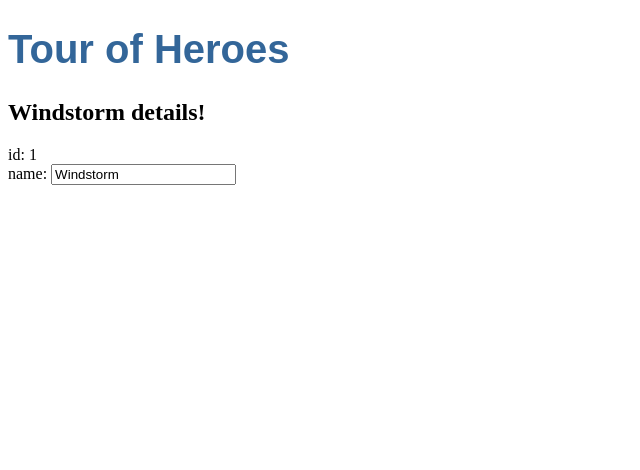
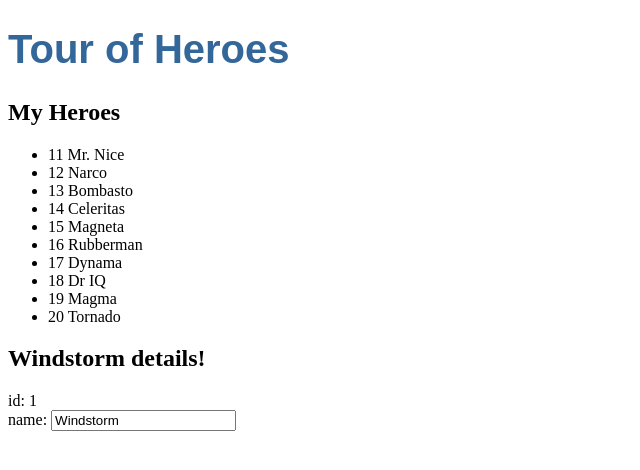
Before and after one commit to contreras-jorgev/angular-test, an Angular app: page / in a window 1280 px wide. Shown: the top 470 px of the page, without its empty margins (0-640 px from the left). Built offline with nearby package versions, Linux system fonts and the light colour scheme.

Commit message:
List heroes with ngFor

```diff
--- a/src/app/app.component.ts
+++ b/src/app/app.component.ts
@@ -5,12 +5,35 @@
   name: string;
 }
 
+const HEROES: Hero[] = [
+  { id: 11, name: 'Mr. Nice' },
+  { id: 12, name: 'Narco' },
+  { id: 13, name: 'Bombasto' },
+  { id: 14, name: 'Celeritas' },
+  { id: 15, name: 'Magneta' },
+  { id: 16, name: 'Rubberman' },
+  { id: 17, name: 'Dynama' },
+  { id: 18, name: 'Dr IQ' },
+  { id: 19, name: 'Magma' },
+  { id: 20, name: 'Tornado' }
+];
+
 @Component({
   selector: 'app-root',
   templateUrl: './app.component.html',
   styleUrls: ['./app.component.css'],
   template: `
   <h1>{{title}}</h1>
+
+<h2>My Heroes</h2>
+
+<ul class="heroes">
+  <li *ngFor="let hero of heroes">
+    <span class="badge">{{hero.id}}</span> {{hero.name}}
+  </li>
+</ul>
+
+
   <h2>{{hero.name}} details!</h2>
   <div><label>id: </label>{{hero.id}}</div>
   <div>
@@ -24,5 +47,6 @@
   hero : Hero = {
     id: 1,
     name: 'Windstorm'
-  }
+  };
+  heroes = HEROES
 }
```
